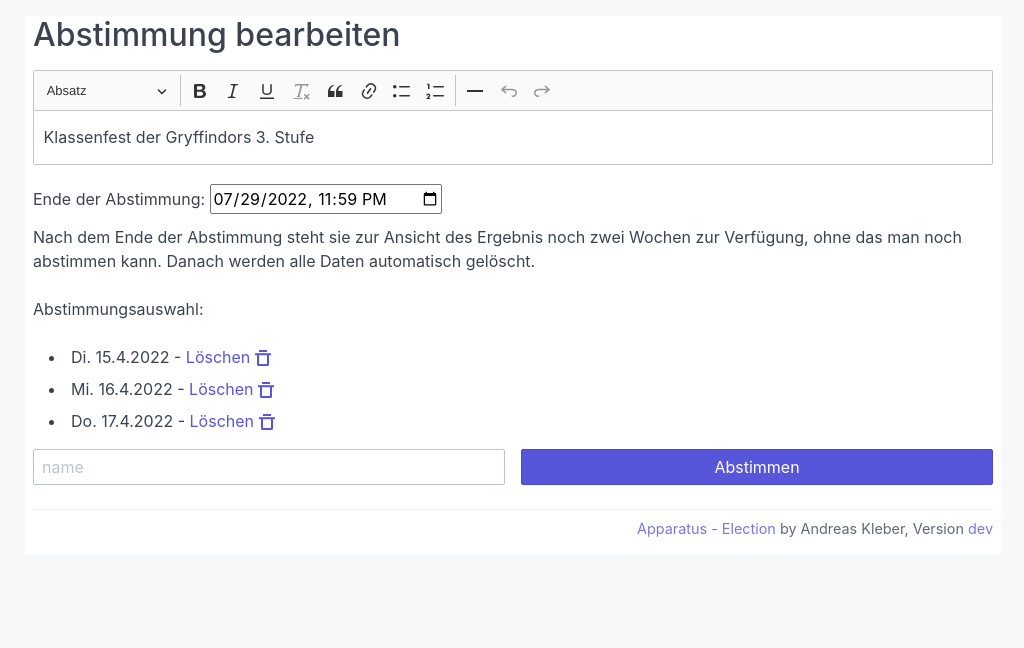
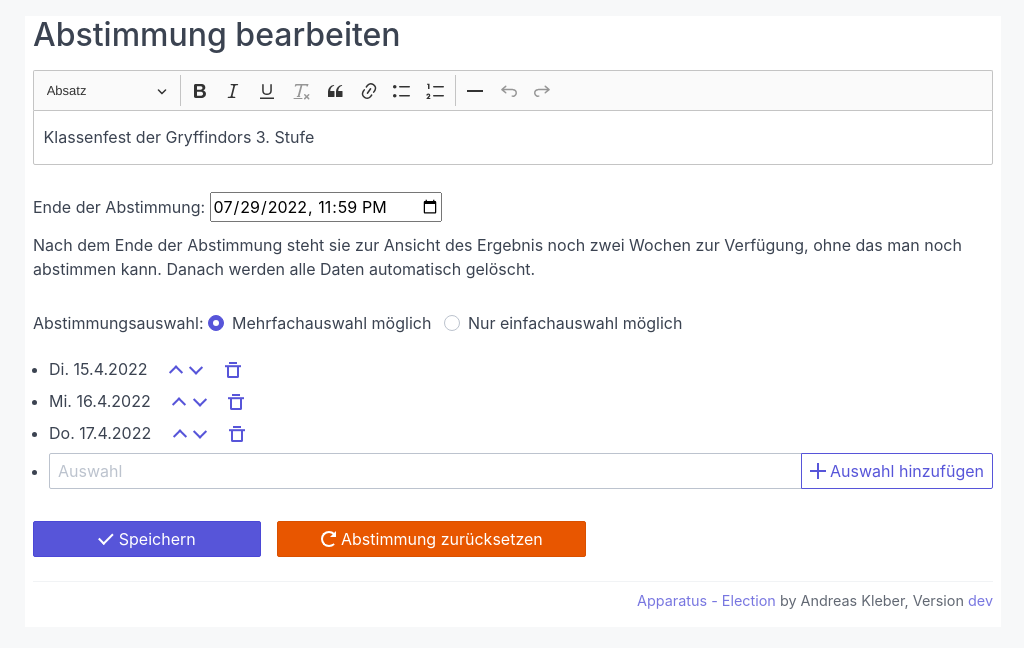
Before and after one commit to akleber/apparatus, a Flask app: page /election/5a546805-49a4-44f7-b5ad-17ce60aa4b96/edit in a window 1280 px wide. Shown: the top 648 px of the page, without its empty margins (127-1151 px from the left). Run offline with Flask 2, Linux system fonts and the light colour scheme; data comes from the database, SQL or seed files in the repository; some libraries are stand-ins or nearby versions.

Commit message:
qr code, wip edit

```diff
--- a/app/election/election_routes.py
+++ b/app/election/election_routes.py
@@ -1,4 +1,5 @@
 from app.election import bp, get_db
+from app import qrcode
 from flask import (
     render_template,
     current_app,
@@ -8,6 +9,7 @@ from flask import (
     session,
     url_for,
     make_response,
+    send_file,
 )
 from flask_wtf import FlaskForm
 from wtforms import StringField
@@ -144,3 +146,11 @@ def edit(electionID):
         election_data=election_data,
         election_options=election_options,
     )
+
+
+@bp.route("/<uuid:electionID>/qr", methods=["GET"])
+def qr(electionID):
+    url = url_for("election.election", electionID=electionID)
+    return send_file(
+        qrcode(request.url_root[:-1] + url, mode="raw"), mimetype="image/png"
+    )
--- a/app/templates/electionEdit.html
+++ b/app/templates/electionEdit.html
@@ -11,7 +11,10 @@
 
         <form name="form1" class="" action="{{ url_for('election.vote', electionID=election_data.electionID) }}"
             method="POST">
-            <textarea class="editor form-input" name="description" rows="15">{{ election_data.description }}</textarea>
+
+            <p>
+                <textarea class="editor form-input" name="description"
+                    rows="15">{{ election_data.description }}</textarea>
                 <script src="/static/ckeditor.js"></script>
                 <script>ClassicEditor
                         .create(document.querySelector('.editor'), {
@@ -27,8 +30,7 @@
                             console.error(error);
                         });
                 </script>
-
-            <div class="p-2"></div>
+            </p>
 
             <div class="form-group form-inline">
                 <label class="form-label form-inline">Ende der Abstimmung: </label>
@@ -40,31 +42,49 @@
                 Danach werden alle Daten automatisch gelöscht.
             </p>
 
-            <p>
-                Abstimmungsauswahl:
-            </p>
+            <div class="form-group">
+                <label class="form-label form-inline">Abstimmungsauswahl:</label>
+                <label class="form-radio form-inline">
+                    <input type="radio" name="mode" value="0" checked>
+                    <i class="form-icon"></i> Mehrfachauswahl möglich
+                </label>
+                <label class="form-radio form-inline">
+                    <input type="radio" name="mode" value="1">
+                    <i class="form-icon"></i> Nur einfachauswahl möglich
+                </label>
+            </div>
 
-            <ul>
+            <ul style="list-style-position: outside">
                 {% for o in election_options %}
                 <li>
                     {{ o.name }}
-                    -
-                    <a href="#">Löschen
-                        <i class="icon icon-delete"></i></a>
+                    &emsp;<a href="#"><i class="icon icon-arrow-up"></i></a>
+                    <a href="#"><i class="icon icon-arrow-down"></i></a>
+                    &emsp;<a href="#"><i class="icon icon-delete"></i></a>
+
                 </li>
                 {% endfor %}
+
+                <li>
+                    <div class="input-group">
+                        <input class="form-input" type="text" placeholder="Auswahl" size="20">
+                        <button class="btn input-group-btn"><i class="icon icon-plus"></i> Auswahl hinzufügen</button>
+                    </div>
+                </li>
             </ul>
 
+            <div class="p-2"></div>
 
-            <div class="columns form-group">
-                <div class="column col-6 col-sm-12 form-inline">
-                    <input class="form-input" id="name" maxlength="50" name="name" placeholder="name" required=""
-                        type="text" value="">
+            <div class="columns">
+                <div class="column col-3 col-sm-12 form-inline">
+                    <button class="btn btn-primary btn-block"><i class="icon icon-check"></i> Speichern</button>
                 </div>
 
-                <div class="column col-6 col-sm-12 form-inline">
-                    <button class="btn btn-primary btn-block">Abstimmen</button>
+                <div class="column col-4 col-sm-12 form-inline">
+                    <button class="btn btn-error btn-block"><i class="icon icon-refresh"></i> Abstimmung
+                        zurücksetzen</button>
                 </div>
+
             </div>
         </form>
 
--- a/app/templates/electionVote.html
+++ b/app/templates/electionVote.html
@@ -11,9 +11,13 @@
         <p>
             {{ election_data.description }}
         </p>
-        <p>Insg. {{ election_data.count_total }} Stimmen von:<br />
+        <p class="text-small">Insg. {{ election_data.count_total }} Stimmen von:<br />
             {{ ", ".join(names) }}
         </p>
+        <div>
+            Link zur Abstimmung:
+        </div>
+        <img src="{{ url_for('election.qr', electionID=election_data.electionID) }}" width="80%" />
     </div>
 
     <div class="column col-9 col-xs-12">
```
Lines whose indentation alone changed are shown as unchanged.
